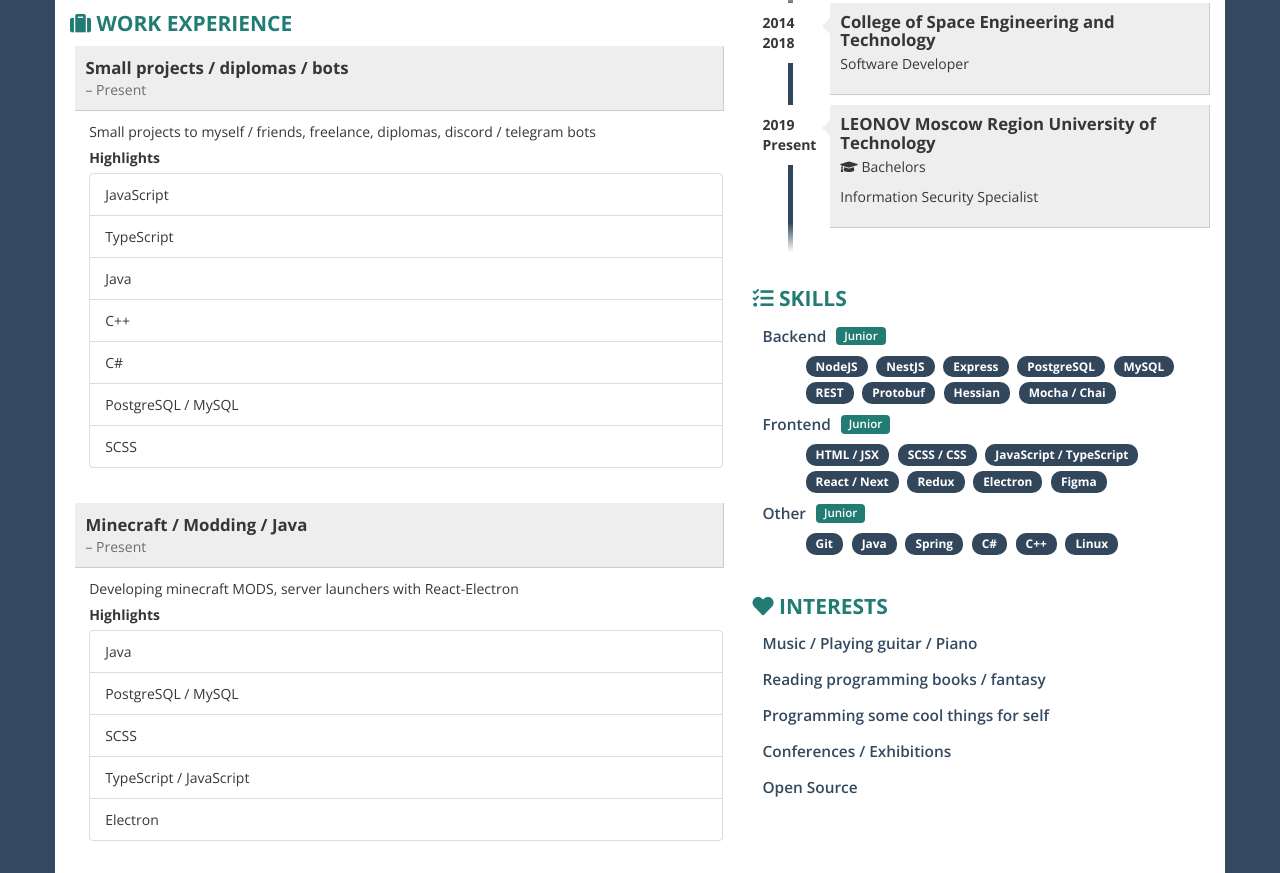
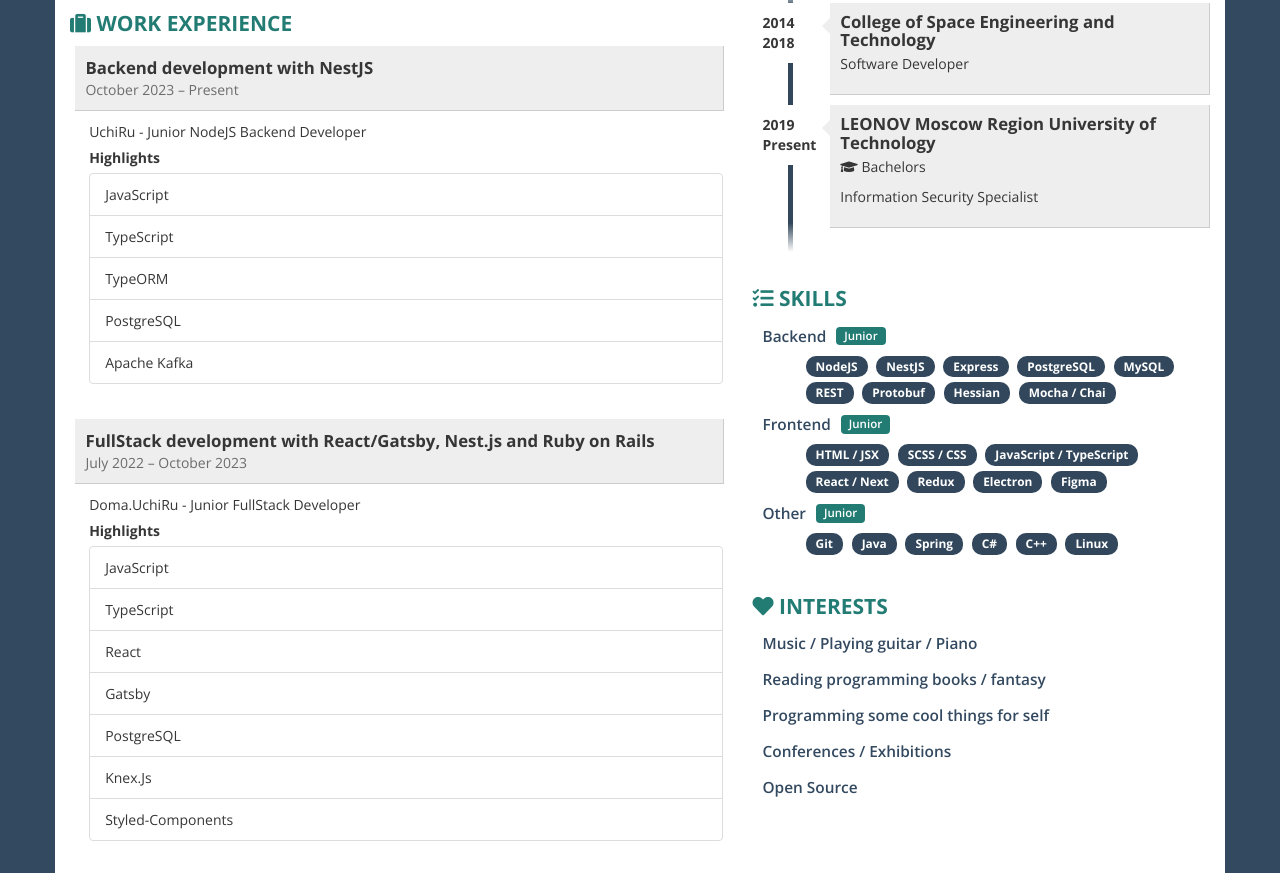
Before and after one commit to rozhkoviv/rozhkoviv.github.io, a plain HTML site: page index.html in a window 1280 px wide. Shown: the part 564-1437 px from the top of the page. Drawn offline with nearby package versions, Linux system fonts and the light colour scheme.

Commit message:
Update index.html

```diff
--- a/index.html
+++ b/index.html
@@ -8,7 +8,7 @@
     <title>Resume of Ivan Rozhkov</title>
     <!-- <link href="https://maxcdn.bootstrapcdn.com/bootstrap/3.3.7/css/bootstrap.min.css" rel="stylesheet"> -->
     <!-- <link href="https://maxcdn.bootstrapcdn.com/font-awesome/4.7.0/css/font-awesome.min.css" rel="stylesheet"> -->
-    <script src="/cdn-cgi/apps/head/QEWNwoPSl2O5LqMXvi595gsiMPg.js"></script><link href="https://maxcdn.bootstrapcdn.com/bootstrap/3.3.7/css/bootstrap.min.css" rel="stylesheet">
+    <link href="https://maxcdn.bootstrapcdn.com/bootstrap/3.3.7/css/bootstrap.min.css" rel="stylesheet">
     <link href="https://cdnjs.cloudflare.com/ajax/libs/font-awesome/5.14.0/css/all.min.css" rel="stylesheet">
     <style type="text/css">
     @import url(https://fonts.googleapis.com/css?family=Open+Sans:400,600,700,800);
@@ -413,6 +413,60 @@ blockquote,
                 <div class="row">
                   <div class="details">
                     <div class="where">
+                      Backend development with NestJS
+                    </div>
+                    <div class="year">October 2023 – Present</div>
+                  </div>
+                </div>
+                <div class="row">
+                  <div class="job-details col-xs-11">
+                    <div class="profession"></div>
+                    <div class="description">
+                      UchiRu - Junior NodeJS Backend Developer
+                      <div class="highlights">Highlights</div>
+                      <ul class="list-group">
+                        <li class="list-group-item">JavaScript</li>
+                        <li class="list-group-item">TypeScript</li>
+                        <li class="list-group-item">TypeORM</li>
+                        <li class="list-group-item">PostgreSQL</li>
+                        <li class="list-group-item">Apache Kafka</li>
+                      </ul>
+                    </div>
+                  </div>
+                </div>
+              </div>
+              <div class="job clearfix">
+                <div class="row">
+                  <div class="details">
+                    <div class="where">
+                      FullStack development with React&#x2F;Gatsby, Nest.js and Ruby on Rails
+                    </div>
+                    <div class="year">July 2022 – October 2023</div>
+                  </div>
+                </div>
+                <div class="row">
+                  <div class="job-details col-xs-11">
+                    <div class="profession"></div>
+                    <div class="description">
+                      Doma.UchiRu - Junior FullStack Developer
+                      <div class="highlights">Highlights</div>
+                      <ul class="list-group">
+                        <li class="list-group-item">JavaScript</li>
+                        <li class="list-group-item">TypeScript</li>
+                        <li class="list-group-item">React</li>
+                        <li class="list-group-item">Gatsby</li>
+                        <li class="list-group-item">PostgreSQL</li>
+                        <li class="list-group-item">Knex.Js</li>
+                        <li class="list-group-item">Styled-Components</li>
+                      </ul>
+                    </div>
+                  </div>
+                </div>
+              </div>
+              <div class="job clearfix">
+                <div class="row">
+                  <div class="details">
+                    <div class="where">
                       Small projects &#x2F; diplomas &#x2F; bots
                     </div>
                     <div class="year"> – Present</div>
```
